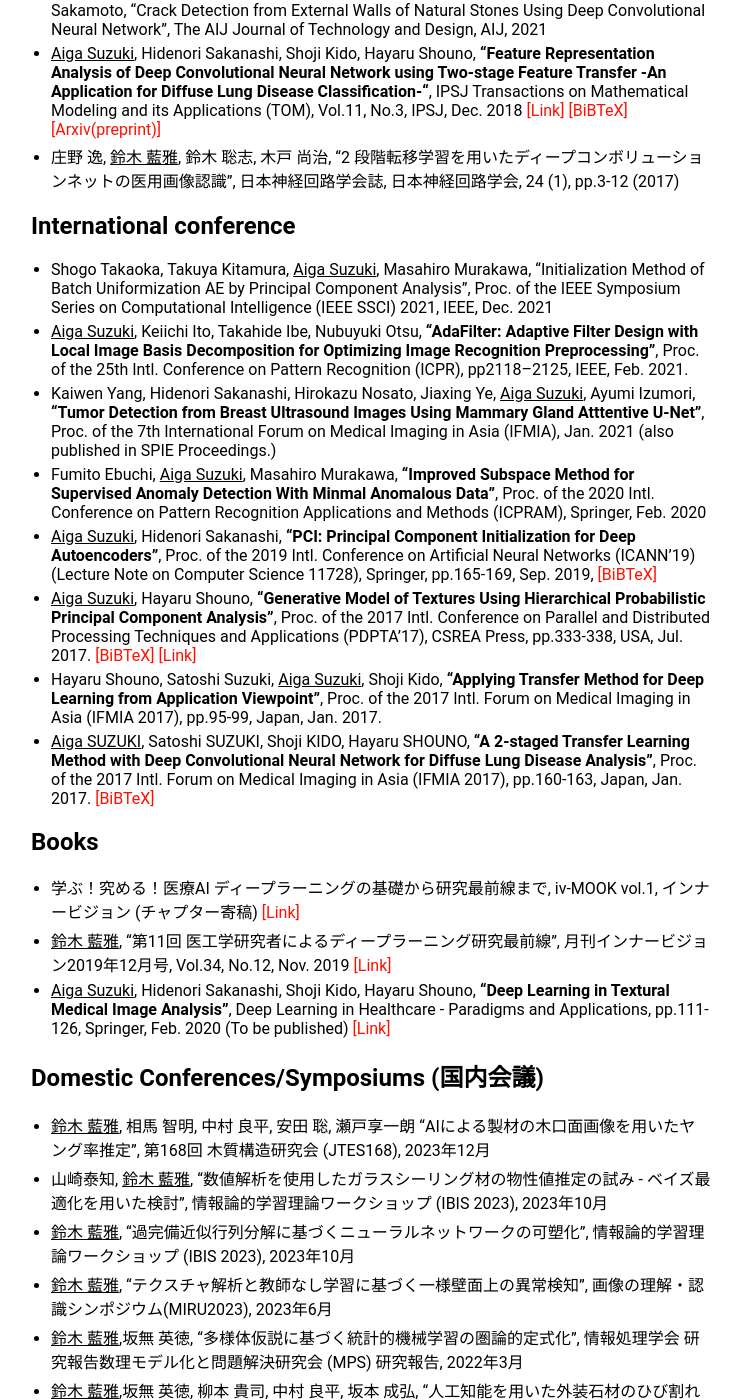
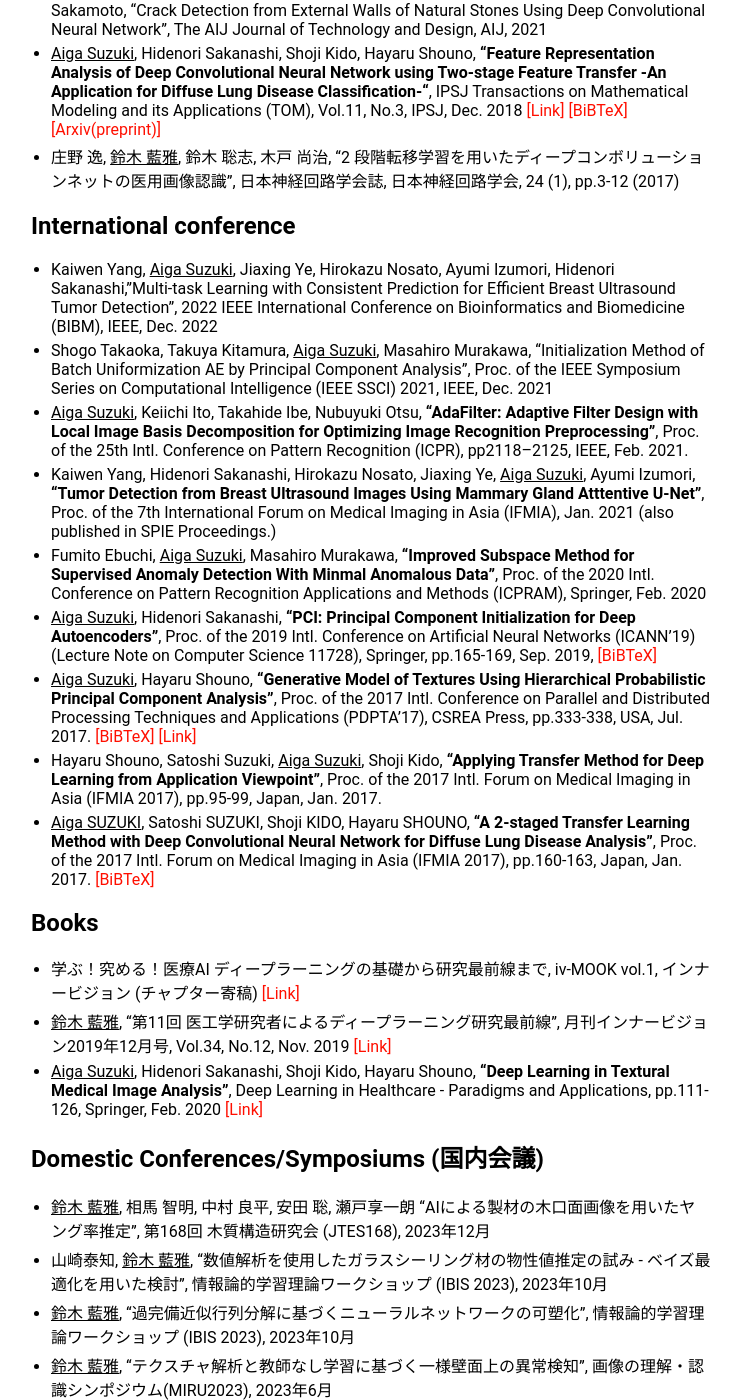
Before and after one commit to tochikuji/tochikuji.github.io, a Jekyll site: the page built from publications.md, in a window 1280 px wide and 1400 px high, scrolled down 258 px. Shown: the whole window, without its empty margins (259-1000 px from the left). Built offline with Jekyll 4.4.1, drawn with Linux system fonts in a browser that asks for light colours.

Commit message:
update publications

```diff
--- a/publications.md
+++ b/publications.md
@@ -12,6 +12,7 @@ title: Publications
 
 ## International conference
 
+- Kaiwen Yang, <u>Aiga Suzuki</u>, Jiaxing Ye, Hirokazu Nosato, Ayumi Izumori, Hidenori Sakanashi,"Multi-task Learning with Consistent Prediction for Efficient Breast Ultrasound Tumor Detection", 2022 IEEE International Conference on Bioinformatics and Biomedicine (BIBM), IEEE, Dec. 2022
 - Shogo Takaoka, Takuya Kitamura, <u>Aiga Suzuki</u>, Masahiro Murakawa, "Initialization Method of Batch Uniformization AE by Principal Component Analysis", Proc. of the IEEE Symposium Series on Computational Intelligence (IEEE SSCI) 2021, IEEE, Dec. 2021
 - <u>Aiga Suzuki</u>, Keiichi Ito, Takahide Ibe, Nubuyuki Otsu, **"AdaFilter: Adaptive Filter Design with Local Image Basis Decomposition for Optimizing Image Recognition Preprocessing"**, Proc. of the 25th Intl. Conference on Pattern Recognition (ICPR), pp2118--2125, IEEE, Feb. 2021.
 - Kaiwen Yang, Hidenori Sakanashi, Hirokazu Nosato, Jiaxing Ye, <u>Aiga Suzuki</u>, Ayumi Izumori, **"Tumor Detection from Breast Ultrasound Images Using Mammary Gland Atttentive U-Net"**, Proc. of the 7th International Forum on Medical Imaging in Asia (IFMIA), Jan. 2021 (also published in SPIE Proceedings.)
@@ -24,7 +25,7 @@ title: Publications
 ## Books
 - 学ぶ！究める！医療AI ディープラーニングの基礎から研究最前線まで, iv-MOOK vol.1, インナービジョン (チャプター寄稿) [[Link]](https://www.innervision.co.jp/publication/book/list/20200421aimook)
 - <u>鈴木 藍雅</u>, "第11回 医工学研究者によるディープラーニング研究最前線", 月刊インナービジョン2019年12月号, Vol.34, No.12, Nov. 2019 [[Link]](https://www.innervision.co.jp/publication/innervision2019/innervision201912)
-- <u>Aiga Suzuki</u>, Hidenori Sakanashi, Shoji Kido, Hayaru Shouno, **"Deep Learning in Textural Medical Image Analysis"**, Deep Learning in Healthcare - Paradigms and Applications, pp.111-126, Springer, Feb. 2020 (To be published) [[Link]](https://www.springer.com/gp/book/9783030326050)
+- <u>Aiga Suzuki</u>, Hidenori Sakanashi, Shoji Kido, Hayaru Shouno, **"Deep Learning in Textural Medical Image Analysis"**, Deep Learning in Healthcare - Paradigms and Applications, pp.111-126, Springer, Feb. 2020 [[Link]](https://www.springer.com/gp/book/9783030326050)
 
 ## Domestic Conferences/Symposiums (国内会議)
 
```
